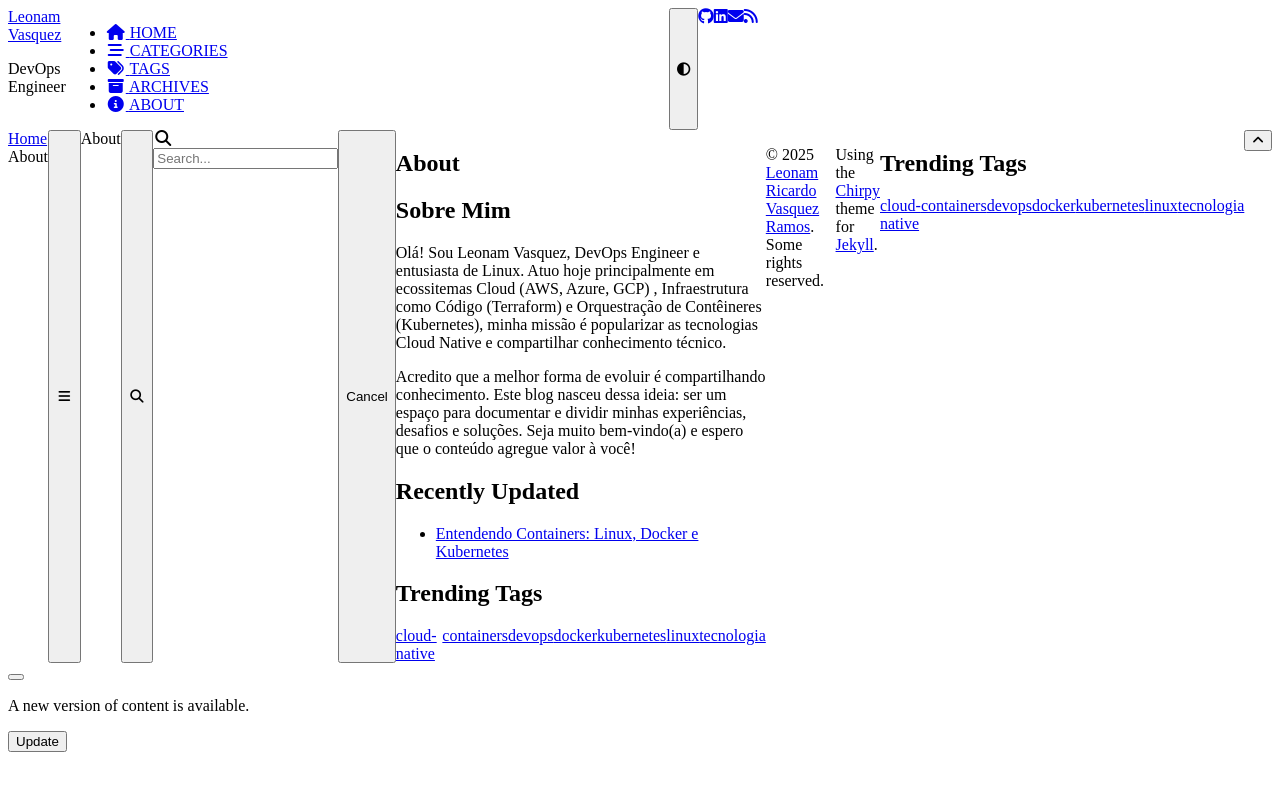
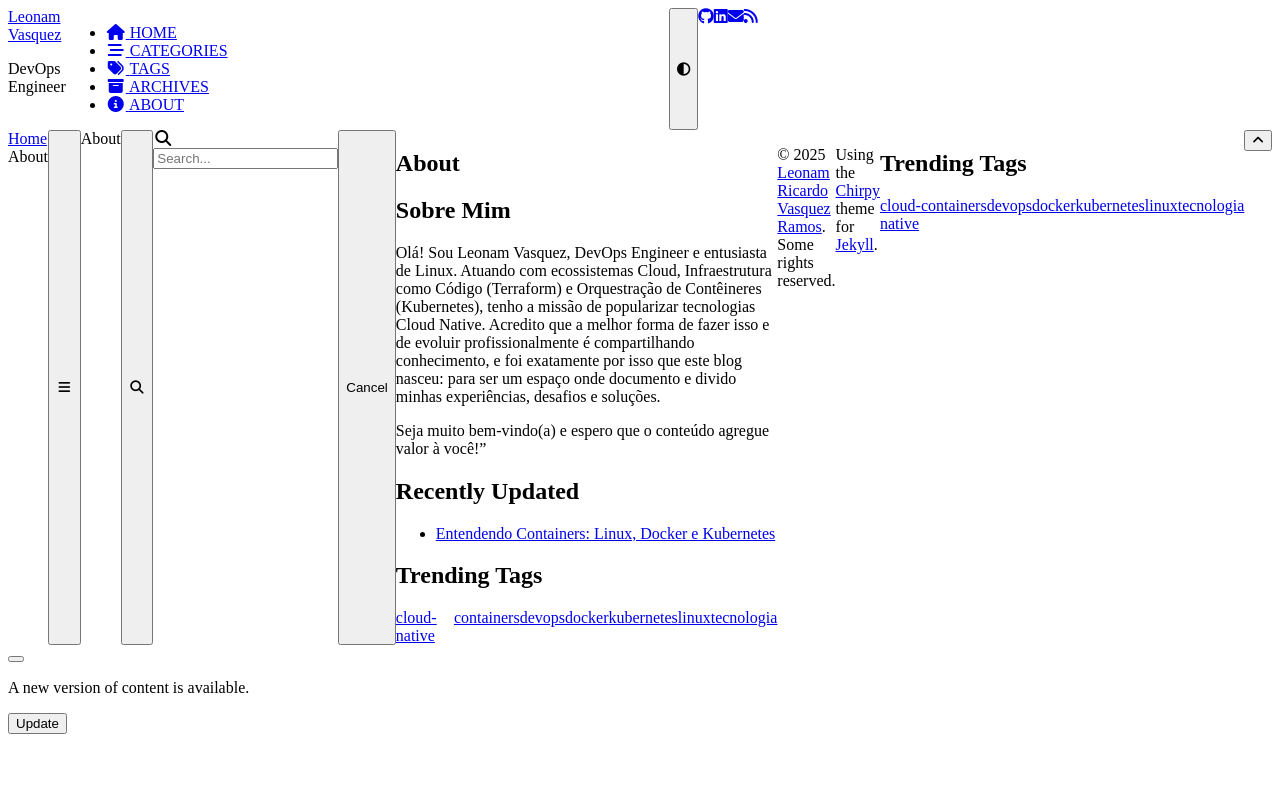
Before and after one commit to leonamvasquez/blog, a Jekyll site: the page built from _tabs/about.md, in a window 1280 px wide. Shown: the top 791 px of the page. Built offline with Jekyll 4.4.1, drawn with Linux system fonts in a browser that asks for light colours; cached includes are drawn as plain includes; nearby versions of some CDN libraries.

```diff
--- a/_config.yml
+++ b/_config.yml
@@ -22,7 +22,7 @@
 
 # Fill in the protocol & hostname for your site.
 # E.g. 'https://username.github.io', note that it does not end with a '/'.
-url: "https://leonam.co"
+url: "https://leonam.cloud"
 
 github:
   username: leonamvasquez # altere para seu username do GitHub
--- a/_tabs/about.md
+++ b/_tabs/about.md
@@ -6,6 +6,6 @@
 
 # Sobre Mim
 
-Olá! Sou Leonam Vasquez, DevOps Engineer e entusiasta de Linux. Atuo hoje principalmente em ecossitemas Cloud (AWS, Azure, GCP) , Infraestrutura como Código (Terraform) e Orquestração de Contêineres (Kubernetes), minha missão é popularizar as tecnologias Cloud Native e compartilhar conhecimento técnico.
+Olá! Sou Leonam Vasquez, DevOps Engineer e entusiasta de Linux. Atuando com ecossistemas Cloud, Infraestrutura como Código (Terraform) e Orquestração de Contêineres (Kubernetes), tenho a missão de popularizar tecnologias Cloud Native. Acredito que a melhor forma de fazer isso e de evoluir profissionalmente é compartilhando conhecimento, e foi exatamente por isso que este blog nasceu: para ser um espaço onde documento e divido minhas experiências, desafios e soluções.
 
-Acredito que a melhor forma de evoluir é compartilhando conhecimento. Este blog nasceu dessa ideia: ser um espaço para documentar e dividir minhas experiências, desafios e soluções. Seja muito bem-vindo(a) e espero que o conteúdo agregue valor à você!
+Seja muito bem-vindo(a) e espero que o conteúdo agregue valor à você!"
```
